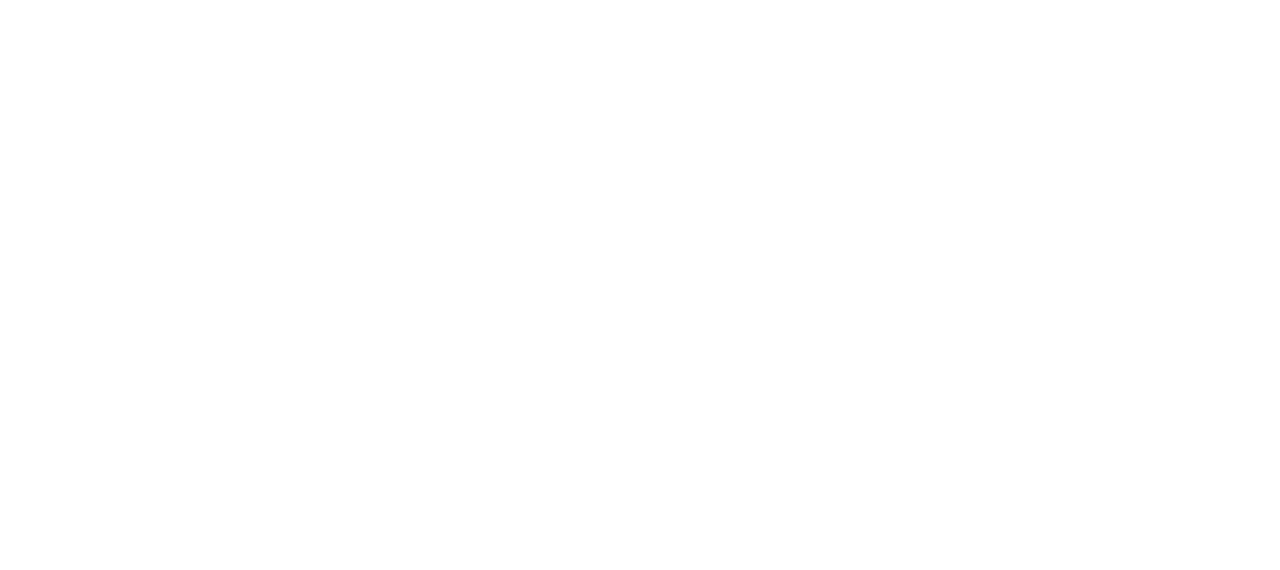
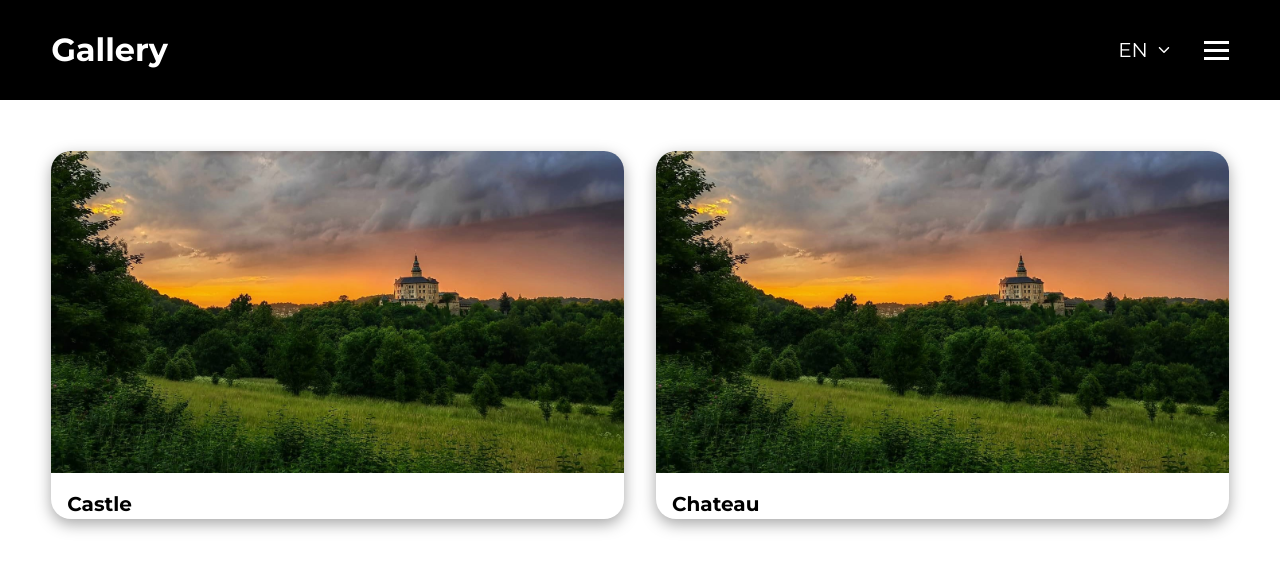
Before and after one commit to veronikapavlikova01/veronikapavlikova01.github.io, a React (Create React App) app: page /#/gallery in a window 1280 px wide. Before the commit this address had no page. Shown: the top 570 px of the page. Built offline with nearby package versions, Linux system fonts and the light colour scheme; a web font is replaced by a local one.

Commit message:
feature/gallery added

```diff
--- a/src/App.js
+++ b/src/App.js
@@ -16,6 +16,7 @@
 import Other from './components/Other';
 import AboutApp from './components/AboutApp';
 import WhereToNext from './components/WhereToNext';
+import Gallery from './components/Gallery';
 import { Context } from './Context'
 
 class App extends React.Component {
@@ -110,6 +111,7 @@
             <Route path="/other" element={<Other />} />
             <Route path="/about_app" element={<AboutApp />} />
             <Route path="/where_to_next" element={<WhereToNext />} />
+            <Route path="/gallery" element={<Gallery/>}/>
           </Routes>
         </Context.Provider>
       </HashRouter>
--- /dev/null
+++ b/src/components/Gallery.js
@@ -0,0 +1,40 @@
+import React from "react";
+import { Context } from "../Context";
+import { useContext} from "react";
+import { Link } from 'react-router-dom'
+import Header from "./Header";
+import DataAPI from '../DataAPI';
+import castle from '../img/uvod.jpg'
+
+
+
+function Gallery() {
+    const context = useContext(Context);
+    const dataAPI = new DataAPI();
+    const tours = dataAPI.getTours(context.language);
+    const labels = dataAPI.getLabels(context.language);
+
+    return (
+        <>
+            <Header header={labels.gallery}/>
+            <div className="content-container">
+                <div className="grid-secondary">
+                    {
+                        tours.map((item) => (
+                            <Link to="/rooms" className="card box-shadow transition-primary hover-primary" key={item.title}>
+                                <article className="flex" onClick={() => context.changeTour(item.tour_id)}>
+                                    <img src={castle} alt="castle" className="card-image padding-bottom-primary" />
+                                    <h2 className="text-medium padding-primary">{item.title}</h2>
+                                </article>
+                            </Link>
+                        )
+                        )
+                    }
+                </div>
+            </div>
+        </>
+    )
+
+}
+
+export default Gallery;
```
Also changed, not shown: public/icons/icon-144.png (added), public/manifest.json, src/Info.json.
